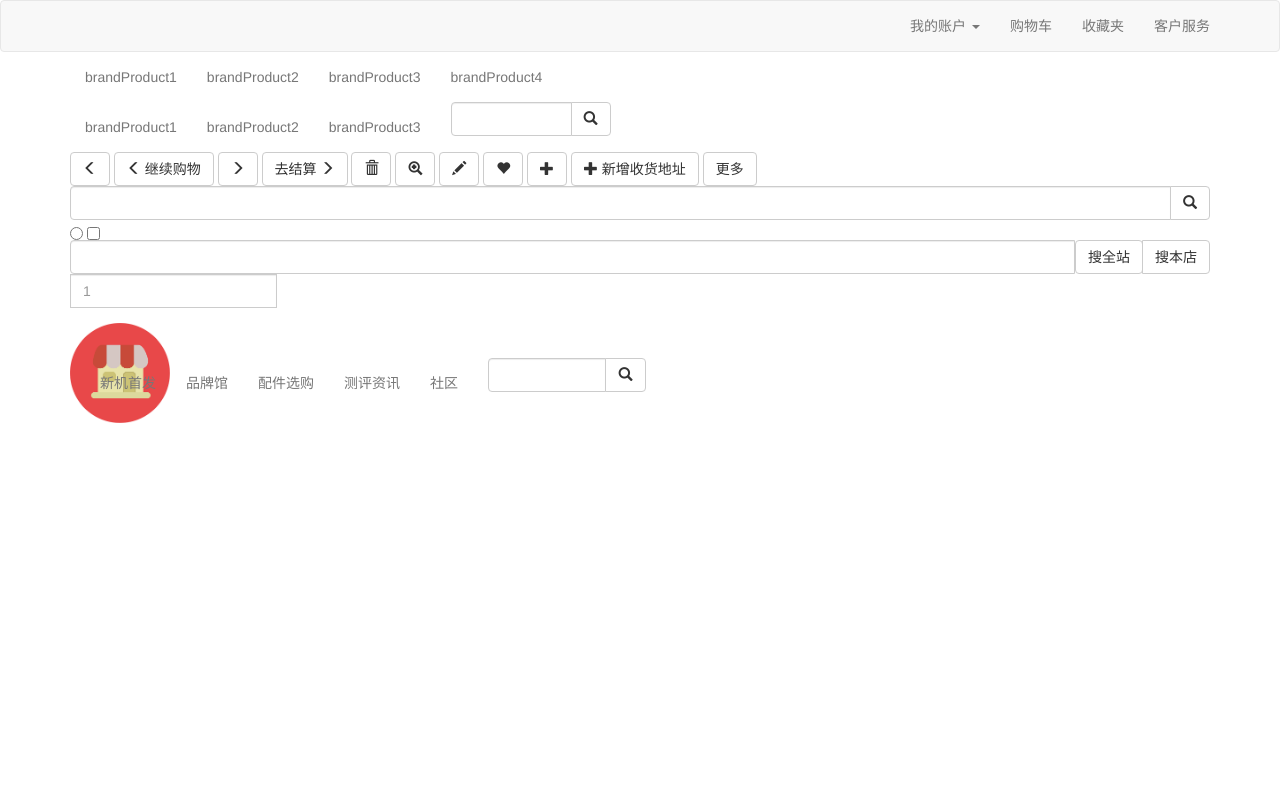
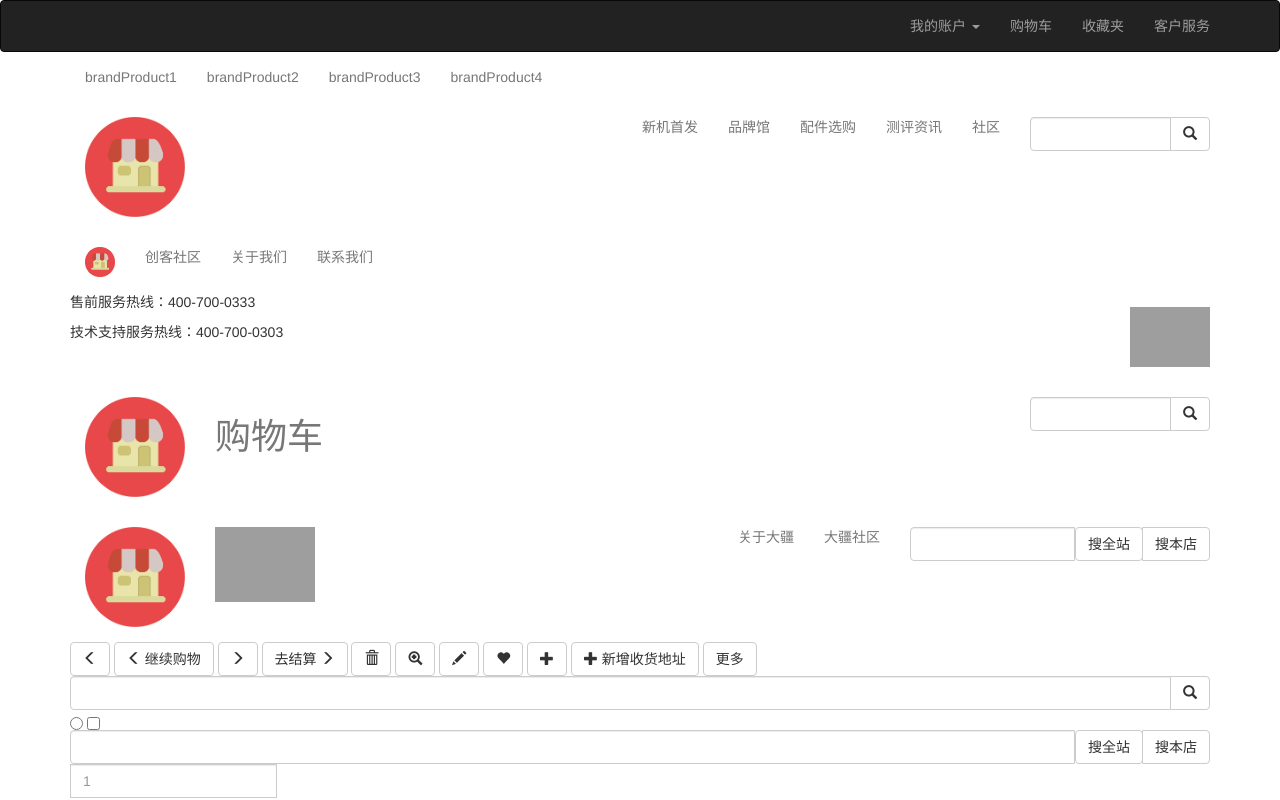
Before and after one commit to tyw123/webShop, a plain HTML site: page style-guide/styleguide.html in a window 1280 px wide. Drawn offline with Linux system fonts and the light colour scheme; grey boxes are pictures that could not be loaded.

Commit message:
导航条更新

```diff
--- a/style-guide/styleguide.html
+++ b/style-guide/styleguide.html
@@ -13,13 +13,31 @@
             background: none;
             border: none;
         }
-        .img-responsive{
+        .navbar .img-responsive{
             max-width: 100px;
+        }
+        #logo-img-home-down .img-responsive{
+            max-width: 30px;
+        }
+        #logo-img-brand-down .img-responsive{
+            max-width: 80px;
+        }
+        .navbar .input-group{
+            max-width: 180px;
+        }
+        #logo-img-brand .input-group{
+            max-width: 300px;
+        }
+        [id*=logo-img]{
+            width: auto;
+            display: table;
+            margin-left: auto;
+            margin-right: auto;
         }
     </style>
 </head>
 <body>
-    <nav class="navbar navbar-default" id="userNavigation" role="navigation">
+    <nav class="navbar navbar-default navbar-inverse" id="userNavigation" role="navigation">
         <div class="container">
             <ul class="nav navbar-nav navbar-right">
                 <li class="dropdown">
@@ -49,14 +67,20 @@
             </ul>
         </div>
     </nav>
-    <nav class="navbar navbar-default" id="logo-Cart" role="navigation">
+    <nav class="navbar navbar-default text-center" id="logo-img-home" role="navigation">
         <div class="container">
-            <ul class="nav navbar-nav">
-                <li role="presentation"><a href="#">brandProduct1</a></li>
-                <li role="presentation"><a href="#">brandProduct2</a></li>
-                <li role="presentation"><a href="#">brandProduct3</a></li>
-                <div class="col-md-2">
-                    <li role="presentation">
+            <ul class="nav navbar-nav navbar-left">
+                <li role="presentation"><a href="#">
+                    <img alt="Brand" class="img-responsive" src="pic/images.png">
+                </a></li>
+            </ul>
+            <ul class="nav navbar-nav navbar-right">
+                <li role="presentation"><a href="#">新机首发</a></li>
+                <li role="presentation"><a href="#">品牌馆</a></li>
+                <li role="presentation"><a href="#">配件选购</a></li>
+                <li role="presentation"><a href="#">测评资讯</a></li>
+                <li role="presentation"><a href="#">社区</a></li>
+                <li role="presentation"><a href="#">
                     <div class="input-group">
                         <input type="text" class="form-control">
                 <span class="input-group-btn">
@@ -65,9 +89,84 @@
                     </button>
                 </span>
                     </div>
+                </a></li>
+            </ul>
+        </div>
+    </nav>
+    <nav class="navbar navbar-default text-center" id="logo-img-home-down" role="navigation">
+        <div class="container">
+            <ul class="nav navbar-nav navbar-left">
+                <li role="presentation"><a href="#">
+                    <img alt="Brand" class="img-responsive" src="pic/images.png">
+                </a></li>
+                <li role="presentation"><a href="#">创客社区</a></li>
+                <li role="presentation"><a href="#">关于我们</a></li>
+                <li role="presentation"><a href="#">联系我们</a></li>
+            </ul>
+        </div>
+    </nav>
+    <nav class="navbar navbar-default text-center" id="logo-img-brand-down" role="navigation">
+        <div class="container">
+            <ul class="nav navbar-nav navbar-left">
+                <li role="presentation">
+                    <p title="Phone" class="text-left">售前服务热线：400-700-0333</p>
+                    <p title="Phone" class="text-left">技术支持服务热线：400-700-0303</p>
                 </li>
+            </ul>
+            <ul class="nav navbar-nav navbar-right">
+                <li role="presentation"><a href="http://www.dji.com/">
+                    <img alt="Brand" class="img-responsive" src="http://www4.djicdn.com/assets/images/logo@2x-da7b16c3c5788410b42880cd8a8cfeca.png">
+                </a></li>
+
+            </ul>
         </div>
-
+    </nav>
+    <nav class="navbar navbar-default text-center" id="logo-img-cart" role="navigation">
+        <div class="container">
+            <ul class="nav navbar-nav navbar-left">
+                <li role="presentation"><a href="#">
+                    <img alt="Brand" class="img-responsive" src="pic/images.png">
+                </a></li>
+                <li role="presentation"><a href="#"><h1>购物车</h1></a></li>
+            </ul>
+            <ul class="nav navbar-nav navbar-right">
+                <li role="presentation"><a href="#">
+                    <div class="input-group">
+                        <input type="text" class="form-control">
+                <span class="input-group-btn">
+                    <button class="btn btn-default">
+                        <span class="glyphicon glyphicon-search" aria-hidden="true"></span>
+                    </button>
+                </span>
+                    </div>
+                </a></li>
+            </ul>
+        </div>
+    </nav>
+    <nav class="navbar navbar-default text-center" id="logo-img-brand" role="navigation">
+        <div class="container">
+            <ul class="nav navbar-nav navbar-left">
+                <li role="presentation"><a href="#">
+                    <img alt="Brand" class="img-responsive" src="pic/images.png">
+                </a></li>
+                <li role="presentation"><a href="#">
+                    <img alt="Brand" class="img-responsive" src="http://www4.djicdn.com/assets/images/logo@2x-da7b16c3c5788410b42880cd8a8cfeca.png">
+                </a></li>
+            </ul>
+            <ul class="nav navbar-nav navbar-right">
+                <li role="presentation"><a href="#">关于大疆</a></li>
+                <li role="presentation"><a href="#">大疆社区</a></li>
+                <li role="presentation"><a href="#">
+                    <div class="input-group">
+                        <input type="text" class="form-control">
+                <span class="input-group-btn">
+                   <button class="btn btn-default">搜全站</button>
+                </span>
+                <span class="input-group-btn">
+                   <button class="btn btn-default">搜本店</button>
+                </span>
+                    </div>
+                </a></li>
             </ul>
         </div>
     </nav>
@@ -102,9 +201,6 @@
             <button type="button" class="btn btn-default" aria-label="Left Align">
                 <span class="glyphicon glyphicon-plus" aria-hidden="true"></span>
             </button>
-            <!--<button type="button" class="btn btn-default" aria-label="Left Align">-->
-                <!--<span class="glyphicon glyphicon-search" aria-hidden="true"></span>-->
-            <!--</button>-->
             <button type="button" class="btn btn-default" aria-label="Left Align">
                 <span class="glyphicon glyphicon-plus" aria-hidden="true"></span>
                 新增收货地址
@@ -141,38 +237,9 @@
         </div>
     </div>
 
-    <div class="navbar navbar-default" id="logo-index">
-        <div class="container">
-            <div class="navbar-header">
-                <a class="navbar-brand" href="#">
-                    <img alt="Brand" class="img-responsive" src="pic/images.png">
-                </a>
-            </div>
-            <div class="navbar-collapse collapse" role="navigation">
-                <ul class="nav navbar-nav navbar-right">
-                    <li role="presentation"><a href="#">新机首发</a></li>
-                    <li role="presentation"><a href="#">品牌馆</a></li>
-                    <li role="presentation"><a href="#">配件选购</a></li>
-                    <li role="presentation"><a href="#">测评资讯</a></li>
-                    <li role="presentation"><a href="#">社区</a></li>
-                    <div class="col-md-2">
-                        <li role="presentation">
-                            <div class="input-group">
-                                <input type="text" class="form-control">
-                            <span class="input-group-btn">
-                                <button class="btn btn-default">
-                                    <span class="glyphicon glyphicon-search" aria-hidden="true"></span>
-                                </button>
-                            </span>
-                            </div>
-                        </li>
-                    </div>
-                </ul>
-            </div>
-        </div>
-    </div>
 
     <script src="script/jquery-1.11.3.min.js"></script>
     <script src="js/bootstrap.min.js"></script>
+
 </body>
 </html>
```
Also changed, not shown: style-guide/pic/dji.jpg (added). Lines whose indentation alone changed are shown as unchanged.
